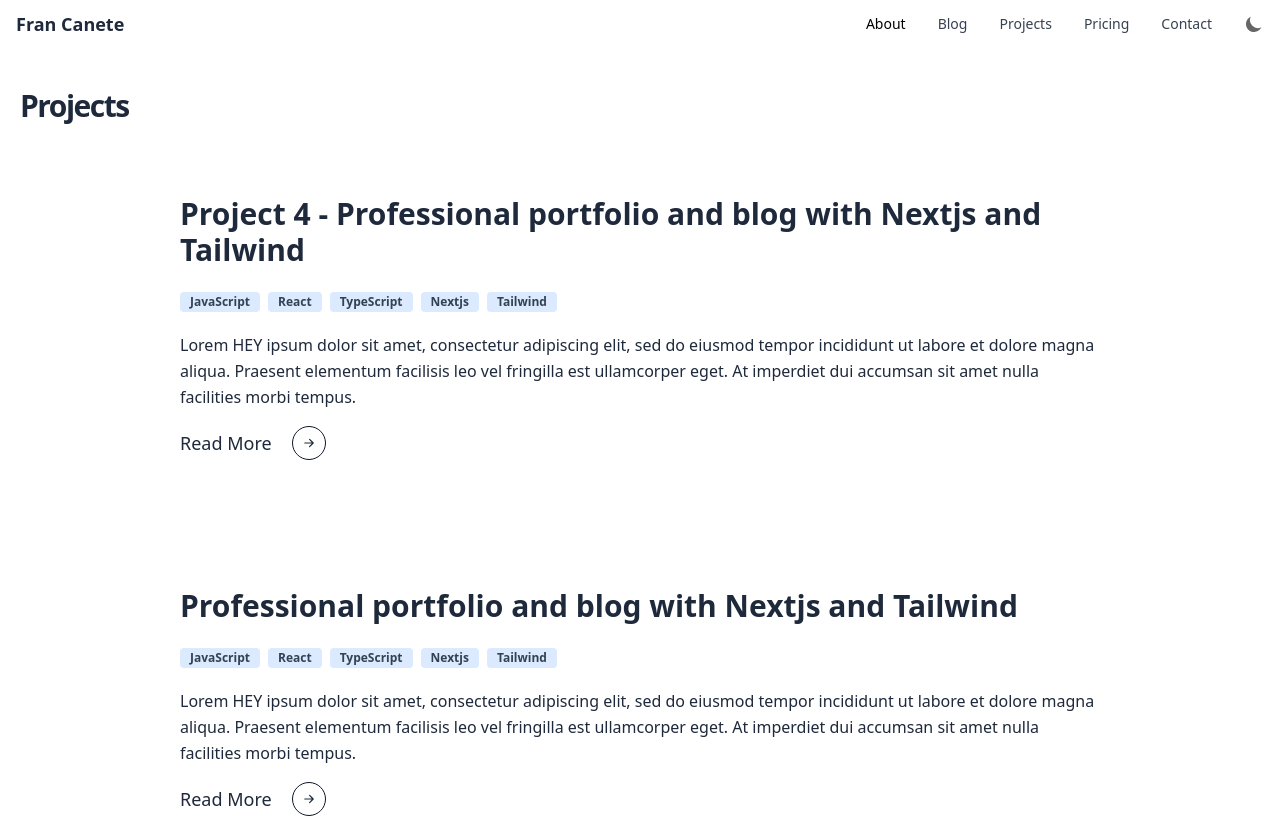
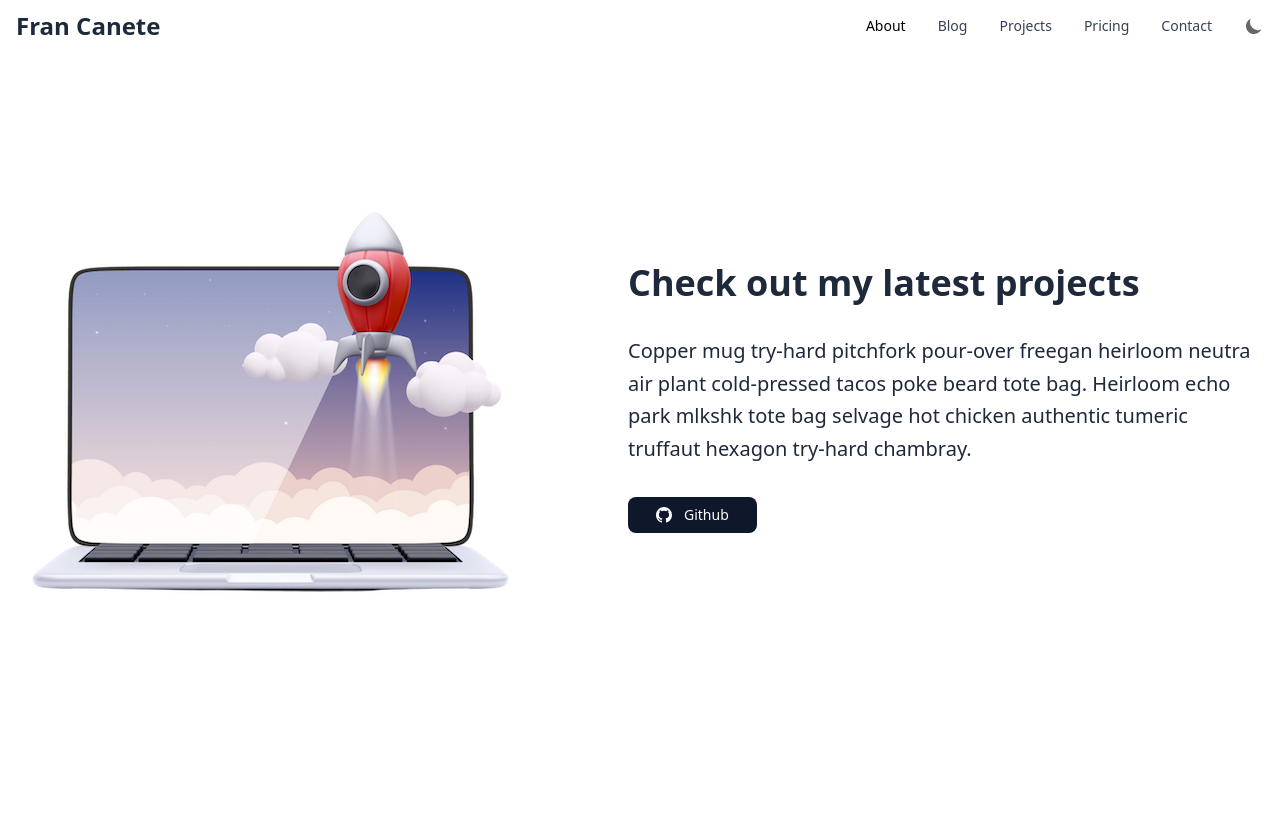
Before and after one commit to francanete/francanete.com, a Next.js app: page /projects in a window 1280 px wide. Shown: the top 818 px of the page. Built offline with nearby package versions, Linux system fonts and the light colour scheme.

Commit message:
Add new component Project Header

```diff
--- a/components/Button.tsx
+++ b/components/Button.tsx
@@ -7,6 +7,8 @@ interface ButtonProps extends BoxModelProps, Omit<TypographyProps, "level"> {
   iconComponent?: React.ReactNode;
   iconGap?: TailwindGap;
   margin?: TailwindMargin;
+  className?: any;
+  href?: string;
 }
 
 export const Button = ({
@@ -19,11 +21,23 @@ export const Button = ({
   size,
   iconGap,
   margin,
+  className,
+  href,
 }: ButtonProps) => {
-  return (
+  return href ? (
+    <a href={href} target="_blank">
+      <button
+        type="button"
+        className={`${className} group ${iconGap} ${margin} mt-${marginTop} mb-${marginBottom} px-${paddingHorizontal} py-${paddingVertical} text-white text-${size} bg-dark focus:ring-4 focus:outline-none focus:ring-slate-400/40 rounded-lg  inline-flex items-center dark:text-slate-900  dark:bg-slate-200 dark:hover:bg-slate-300 dark:focus:ring-slate-100/30`}
+      >
+        {iconComponent}
+        {title}
+      </button>
+    </a>
+  ) : (
     <button
       type="button"
-      className={`group ${iconGap} ${margin} mt-${marginTop} mb-${marginBottom} px-${paddingHorizontal} py-${paddingVertical} text-white text-${size} bg-dark focus:ring-4 focus:outline-none focus:ring-slate-400/40 rounded-lg  inline-flex items-center dark:text-slate-900  dark:bg-slate-200 dark:hover:bg-slate-300 dark:focus:ring-slate-100/30`}
+      className={`${className} group ${iconGap} ${margin} mt-${marginTop} mb-${marginBottom} px-${paddingHorizontal} py-${paddingVertical} text-white text-${size} bg-dark focus:ring-4 focus:outline-none focus:ring-slate-400/40 rounded-lg  inline-flex items-center dark:text-slate-900  dark:bg-slate-200 dark:hover:bg-slate-300 dark:focus:ring-slate-100/30`}
     >
       {iconComponent}
       {title}
--- a/components/NavBar.tsx
+++ b/components/NavBar.tsx
@@ -16,7 +16,7 @@ export default function NavBar() {
       <div className="container flex flex-wrap justify-between items-center mx-auto">
         <Link href="/">
           <a className="flex ">
-            <span className="self-center text-lg font-semibold whitespace-nowrap dark:text-white">
+            <span className="self-center text-2xl font-semibold whitespace-nowrap dark:text-white">
               Fran Canete
             </span>
           </a>
--- /dev/null
+++ b/components/ProjectPageHeader.tsx
@@ -0,0 +1,48 @@
+import Image from "next/image";
+import Link from "next/link";
+import React from "react";
+import { getAllProjects } from "../lib/apiProjects";
+import Post from "../types/post";
+import { Button } from "./Button";
+import { GithubIcon } from "./icons/GithubIcon";
+import { PostTitle } from "./PostTitle";
+import { ProjectTechnologies } from "./ProjectTechnologies";
+
+type Props = {
+  projects: Post[];
+};
+
+export default function ProjectPageHeader({ projects }: Props) {
+  return (
+    <div className="container mx-auto flex mb-24 py-2 lg:py-24 md:flex-row flex-col items-center">
+      <div className=" w-full lg:max-w-lg lg:w-full md:w-1/2 w-5/6 mb-10 md:mb-0">
+        <img
+          className="object-cover object-center rounded"
+          src="../images/laptop.png"
+          alt="laptop"
+        />
+      </div>
+      <div className="lg:flex-grow md:w-1/2 lg:pl-24 md:pl-16 flex flex-col md:items-start md:text-left items-center text-center">
+        <PostTitle weight="bold" size="4xl" level="h1" marginBottom="8">
+          Check out my latest projects
+        </PostTitle>
+        <p className="mb-8 leading-relaxed">
+          Copper mug try-hard pitchfork pour-over freegan heirloom neutra air
+          plant cold-pressed tacos poke beard tote bag. Heirloom echo park
+          mlkshk tote bag selvage hot chicken authentic tumeric truffaut hexagon
+          try-hard chambray.
+        </p>
+        <div className="flex justify-center">
+          <Button
+            title="Github"
+            iconGap="gap-3"
+            size="sm"
+            iconComponent={<GithubIcon size={16} />}
+            className="px-7 py-2"
+            href="https://github.com/francanete"
+          />
+        </div>
+      </div>
+    </div>
+  );
+}
--- a/components/ProjectPreview.tsx
+++ b/components/ProjectPreview.tsx
@@ -16,6 +16,7 @@ type Props = {
   author: Author;
   slug: string;
   technologies: string[];
+  className?: string;
 };
 
 const ProjectPreview = ({
@@ -26,9 +27,10 @@ const ProjectPreview = ({
   author,
   slug,
   technologies,
+  className,
 }: Props) => {
   return (
-    <div className="dark:text-gray-100">
+    <div className={`${className} dark:text-gray-100`}>
       {/* <div className="mb-5">
         <CoverImage slug={slug} title={title} src={coverImage} />
       </div> */}
--- a/pages/projects.tsx
+++ b/pages/projects.tsx
@@ -3,6 +3,7 @@ import Post from "../types/post";
 import MoreStories from "../components/more-stories";
 import { getAllProjects } from "../lib/apiProjects";
 import ProjectPreview from "../components/ProjectPreview";
+import ProjectPageHeader from "../components/ProjectPageHeader";
 
 type Props = {
   allProjects: Post[];
@@ -13,12 +14,13 @@ export default function Blog({ allProjects }: Props) {
     <Layout>
       <div className="container mx-auto px-5">
         {/* <MoreStories posts={allProjects} /> */}
+        <ProjectPageHeader projects={allProjects} />
         <section>
-          <h2 className="mb-8 text-3xl md:text-3xl font-bold tracking-tighter leading-tight">
-            Projects
-          </h2>
-
-          <div className="grid grid-cols-1 md:grid-cols-1 mx-40 md:gap-x-16 lg:gap-x-32 gap-y-20 md:gap-y-32 mb-32">
+          {/* <div className="grid grid-cols-1 md:grid-cols-1 lg:mx-40 md:gap-x-16 lg:gap-x-32 gap-y-20 md:gap-y-32 mb-32"> */}
+          <div className=" flex flex-col lg:mx-40 md:gap-x-16 lg:gap-x-32  mb-32">
+            {/* <h2 className=" text-3xl mb-12 md:text-3xl font-bold tracking-tighter leading-tight">
+              Projects
+            </h2> */}
             {allProjects.map(
               (project) =>
                 project.featured && (
@@ -31,6 +33,7 @@ export default function Blog({ allProjects }: Props) {
                     slug={project.slug}
                     excerpt={project.excerpt}
                     technologies={project.technologies}
+                    className=" mb-32 "
                   />
                 )
             )}
```
Also changed, not shown: _posts/hello-world.md (+6 -6 lines), public/images/laptop.png (added).
